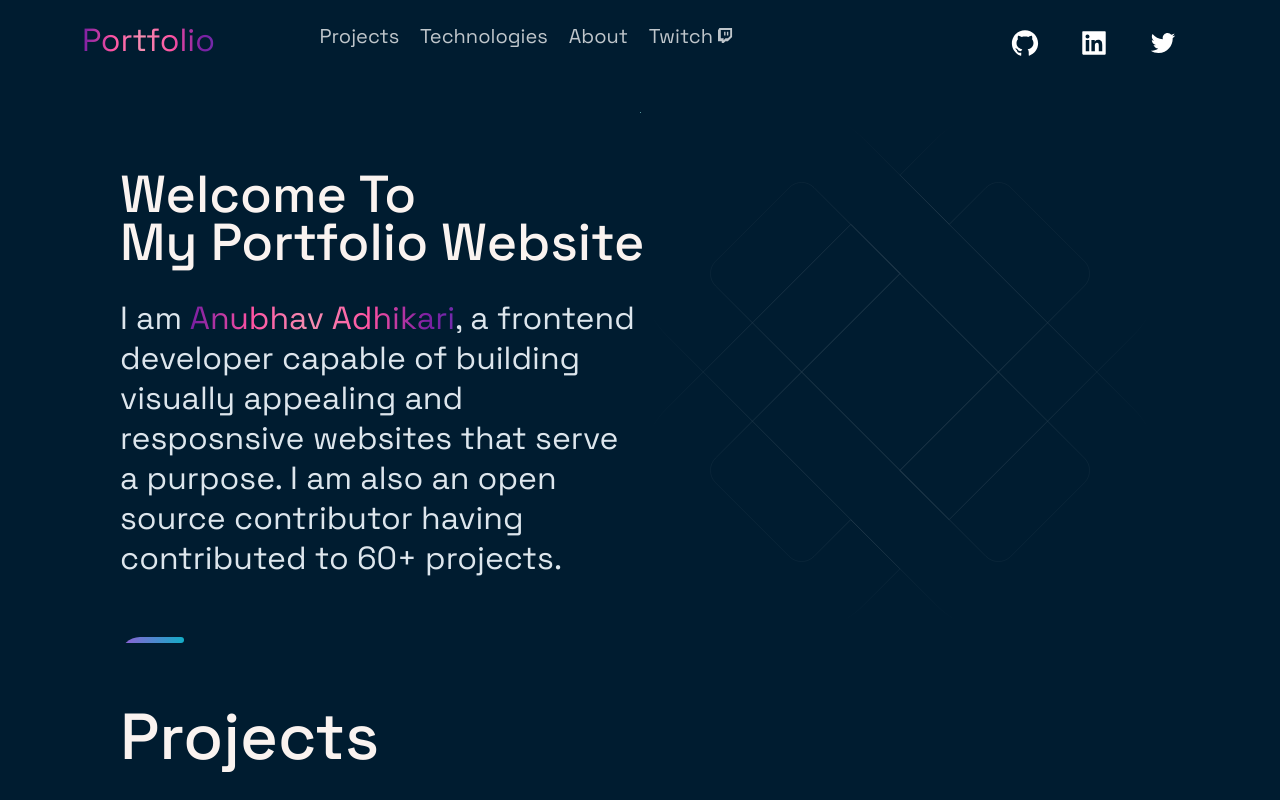
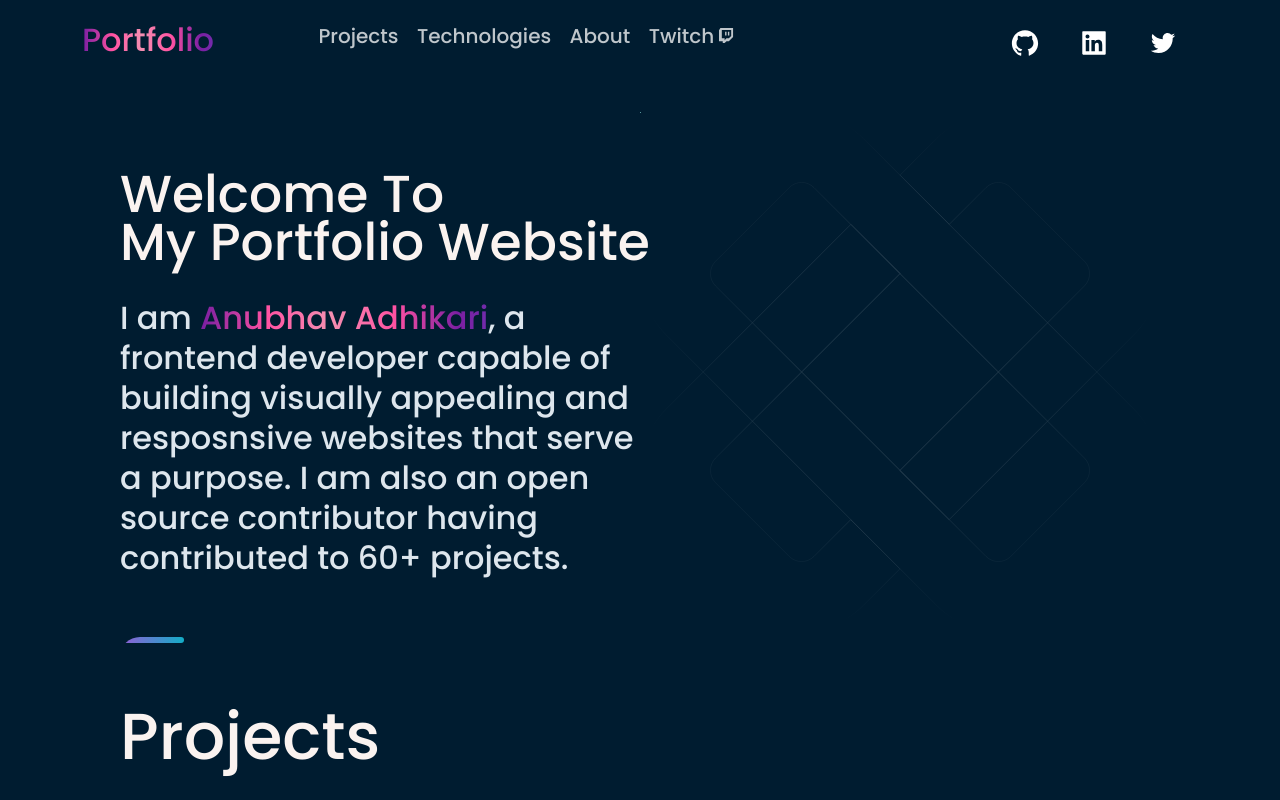
Before and after one commit to anubhav1206/portfolio, a Next.js app: page / in a window 1280 px wide. Shown: the top 800 px of the page. Built offline with nearby package versions, Linux system fonts and the light colour scheme.

Commit message:
added poppins font

```diff
--- a/src/pages/_document.js
+++ b/src/pages/_document.js
@@ -32,7 +32,9 @@
       <Html lang='en-GB'>
         <Head>
           <title>Portfolio Website</title>
-          <link href="https://fonts.googleapis.com/css2?family=Space+Grotesk:wght@300;400;500;600;700&display=swap" rel="stylesheet"/>
+          <link rel="preconnect" href="https://fonts.googleapis.com"></link>
+          <link rel="preconnect" href="https://fonts.gstatic.com" crossorigin></link>
+          <link href="https://fonts.googleapis.com/css2?family=Poppins:wght@500&display=swap" rel="stylesheet"></link>
           <link rel="icon" type="image/png" sizes="32x32" href="./favicon-32x32.png"></link>
           <link rel="manifest" href="/site.webmanifest"></link>
         </Head>
--- a/src/themes/default.js
+++ b/src/themes/default.js
@@ -1,8 +1,8 @@
 export default {
   // Temp fonts
   fonts: {
-    title: "Space Grotesk, sans-serif",
-    main: "Space Grotesk, sans-serif",
+    title: "Poppins, sans-serif",
+    main: "Poppins, sans-serif",
   },
   // Colors for layout
   colors: {
```
